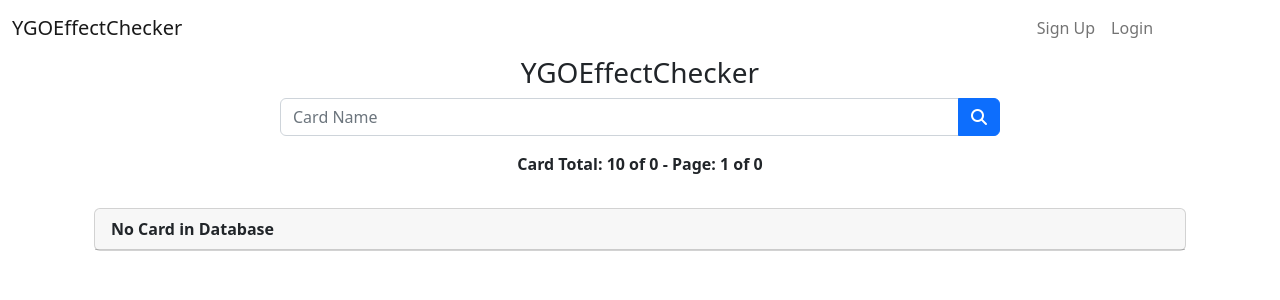
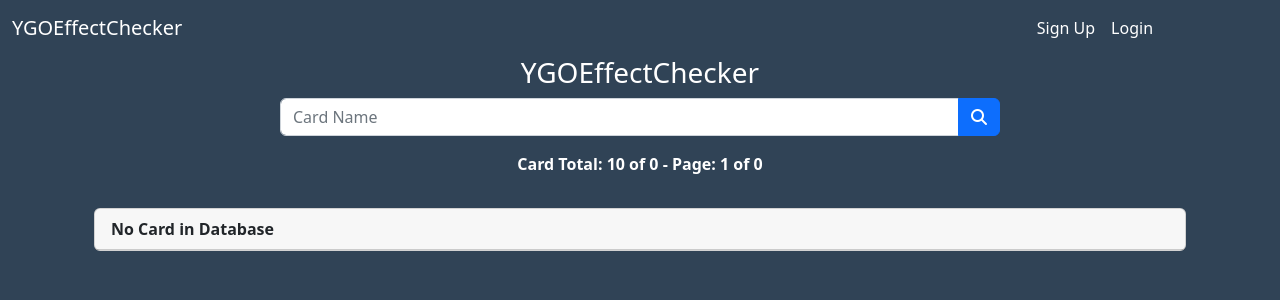
Before and after one commit to bconti123/capstone-project-1, a Flask app: page /cards in a window 1280 px wide. Shown: the top 300 px of the page. Run offline with Flask 3, Linux system fonts and the light colour scheme; data that the repository does not hold is empty.

Commit message:
Working on Bootstrap CSS

```diff
--- a/static/css/app.css
+++ b/static/css/app.css
@@ -12,3 +12,22 @@
   margin-left: auto;
   margin-right: 10%;
 }
+
+body {
+  background-color: #304356;
+}
+
+.nav-link {
+  color:white;
+}
+
+
+/* .navbar-brand {
+  color:white;
+  border-color:black
+} */
+
+.list-group-item-action:focus, .list-group-item-action:hover {
+  background-color: rgba(223, 223, 223, 0.803);
+  transition: all 0.5s;
+}
--- a/templates/base.html
+++ b/templates/base.html
@@ -1,5 +1,5 @@
 <!DOCTYPE html>
-<html lang="en">
+<html lang="en" data-bs-theme="dark">
   <head>
     <meta charset="UTF-8" />
     <meta name="viewport" content="width=device-width, initial-scale=1.0" />
--- a/templates/include/nav.html
+++ b/templates/include/nav.html
@@ -1,6 +1,6 @@
 <nav class="navbar navbar-expand-lg bg-body-tertiary">
   <div class="container-fluid">
-    <a class="navbar-brand" href="/">YGOEffectChecker</a>
+    <a class="navbar-brand text-white" href="/">YGOEffectChecker</a>
     <button
       class="navbar-toggler"
       type="button"
--- a/templates/include/page.html
+++ b/templates/include/page.html
@@ -1,6 +1,6 @@
 <!--Pagination Links  -->
 <nav>
-  <p class="text-center"><strong> Card Total: {{ page * per_page }} of {{data_cards |length}} - Page: {{page}} of {{total_pages}}</strong></p>
+  <p class="text-center text-white"><strong> Card Total: {{ page * per_page }} of {{data_cards |length}} - Page: {{page}} of {{total_pages}}</strong></p>
   <ul class="pagination flex-wrap">
     {% if page > 1 %}
     <li class="page-item">
--- a/templates/index.html
+++ b/templates/index.html
@@ -3,7 +3,7 @@
 {% block content %}
 
 <div class="container">
-  <h3 class="text-center">YGOEffectChecker</h3>
+  <h3 class="text-center text-white">YGOEffectChecker</h3>
   <form action="/cards" methods="GET">
     <div class="form-group row justify-content-center mb-3">
       <div class="col-lg-8">
--- a/templates/users/login.html
+++ b/templates/users/login.html
@@ -3,7 +3,7 @@
 {% block content %}
 <div class="row justify-content-md-center">
   <div class="col-md-7 col-lg-5">
-    <h2 class="join-message">Log In</h2>
+    <h2 class="join-message text-white">Log In</h2>
     <form action="/users/login" method="POST" id="user_form">
       {% include 'include/form_field.html' %}
 
--- a/templates/users/register.html
+++ b/templates/users/register.html
@@ -3,7 +3,7 @@
 {% block content %}
 <div class="row justify-content-md-center">
   <div class="col-md-7 col-lg-5">
-    <h2 class="join-message">Register</h2>
+    <h2 class="join-message text-white">Register</h2>
     <form action="/users/register" method="POST" id="user_form">
       {% include 'include/form_field.html' %}
 
```
